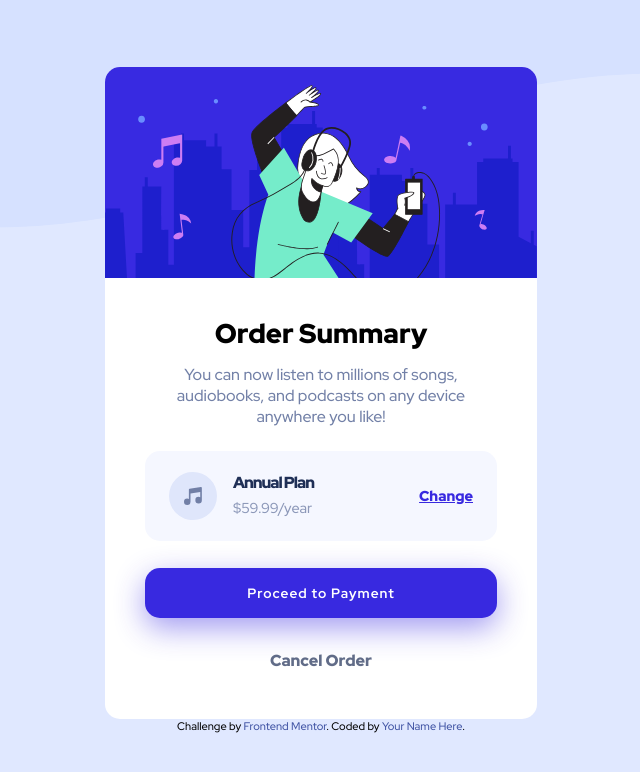
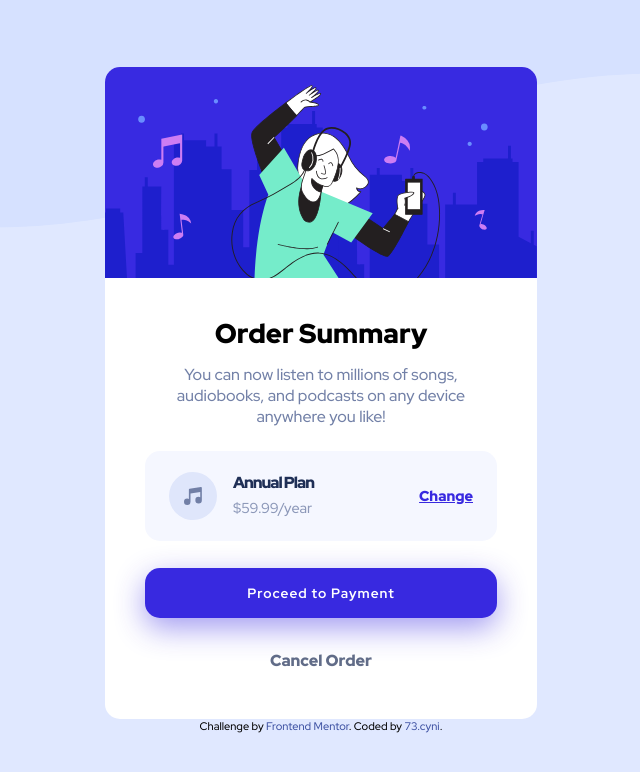
Before and after one commit to 73cyni/Order-summary-companent, a plain HTML site: page index.html in a window 1280 px wide. Shown: the whole page, without its empty margins (319-959 px from the left). Drawn offline with Linux system fonts and the light colour scheme.

Commit message:
edite who make

```diff
--- a/index.html
+++ b/index.html
@@ -48,7 +48,7 @@
 
   <div class="attribution">
     Challenge by <a href="https://www.frontendmentor.io?ref=challenge" target="_blank">Frontend Mentor</a>.
-    Coded by <a href="#">Your Name Here</a>.
+    Coded by <a href="#">73.cyni</a>.
   </div>
 </body>
 </html>
```
